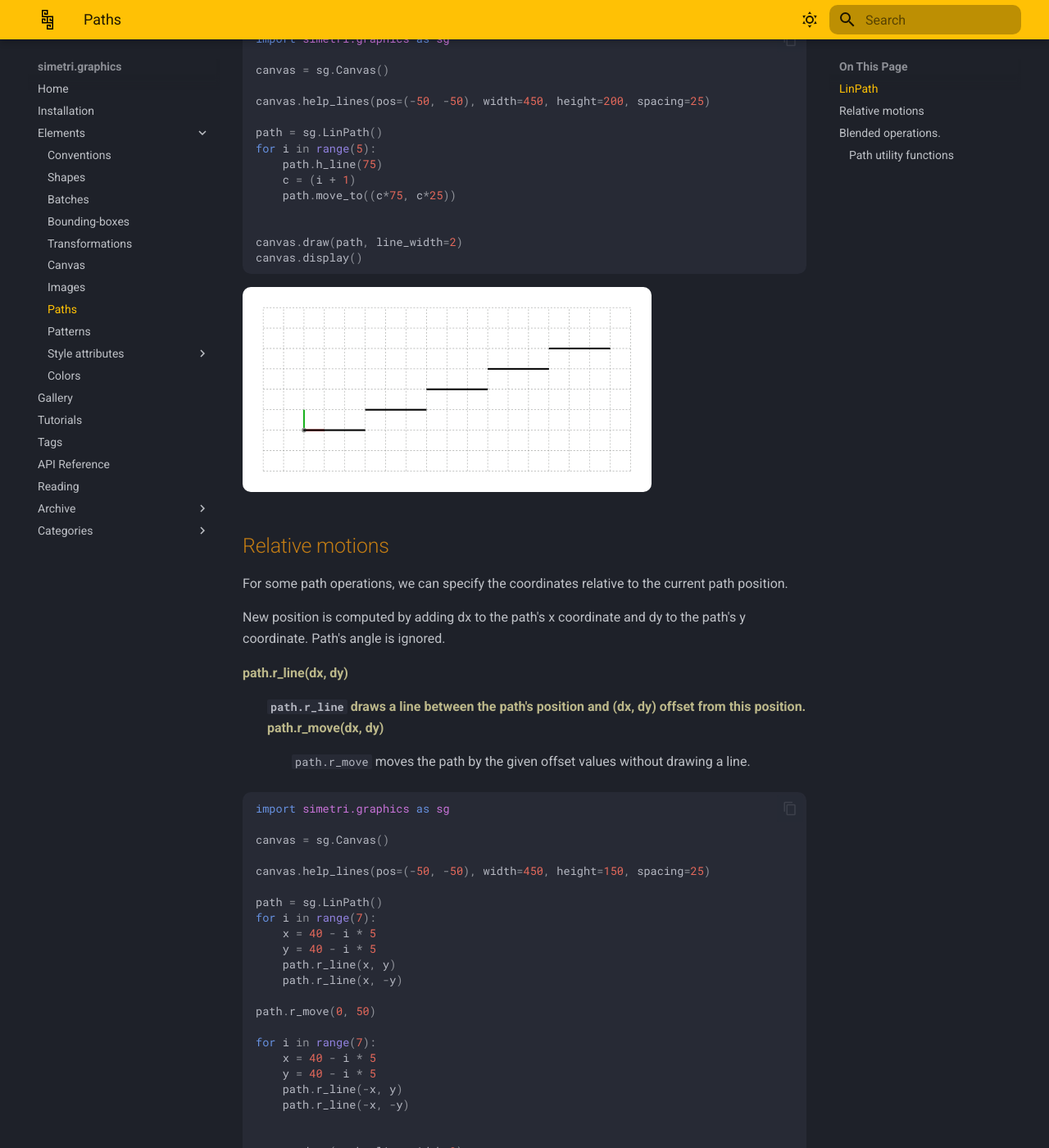
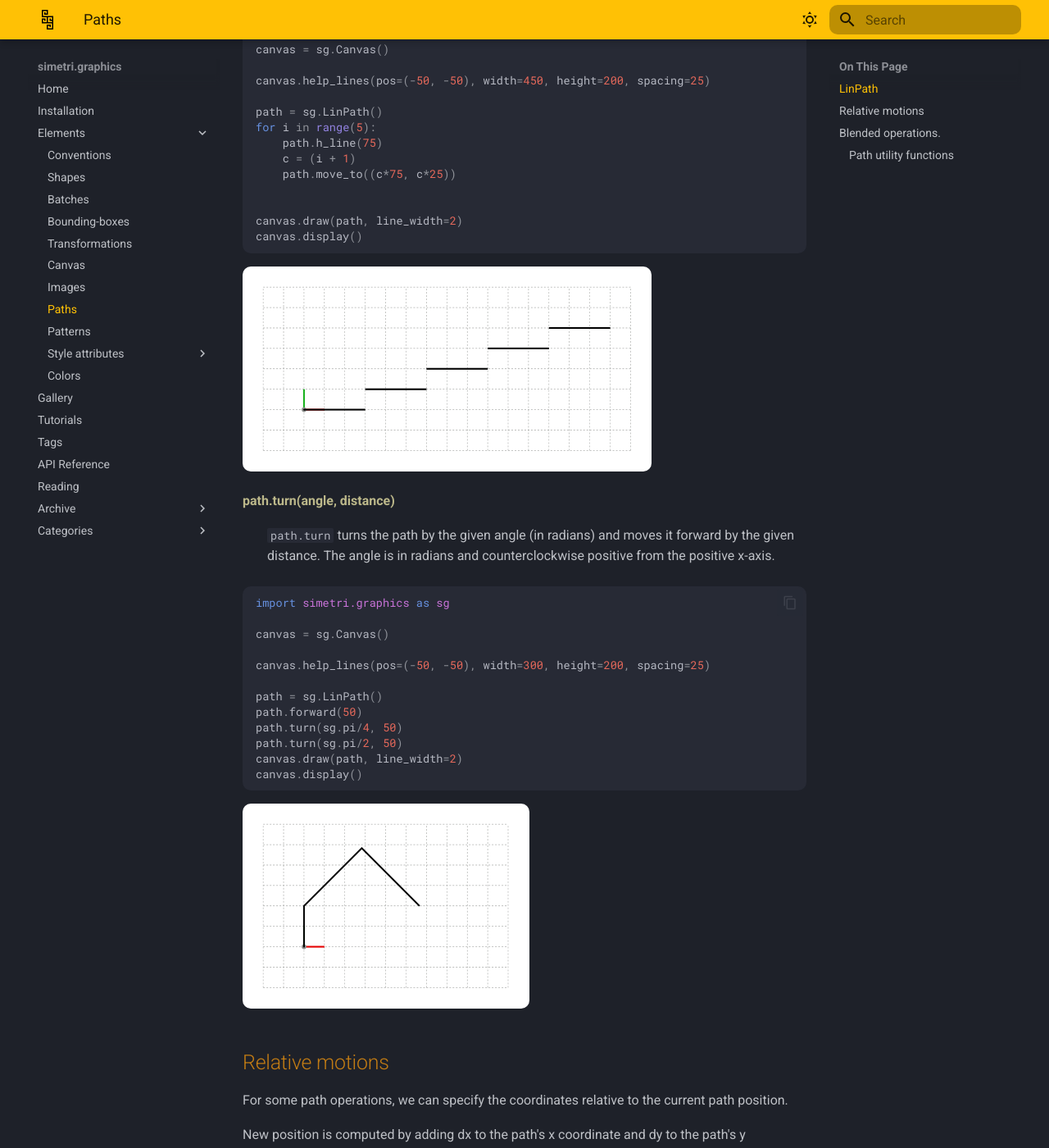
Before and after one commit to simetri-graphics/simetri, an MkDocs documentation site: the page built from docs/topics/linpath_doc.md, in a window 1280 px wide and 1400 px high, scrolled down 9361 px. Shown: the whole window at 82% size. Built offline with MkDocs 1.6.1 and Material for MkDocs 9.7.7, drawn with Linux system fonts in a browser that asks for light colours; nearby versions of some CDN libraries; library files that are not in the unit come from our copies; comment, search, counter and statistics services are not loaded; some of the changed text lies outside the part shown.

Commit message:
added linpath.turn

````diff
--- a/docs/topics/linpath_doc.md
+++ b/docs/topics/linpath_doc.md
@@ -400,6 +400,32 @@ canvas.display()
 
 
 ![png](linpath_doc_files/linpath_doc_21_0.png)
+
+
+
+path.turn(angle, distance)
+:   `path.turn` turns the path by the given angle (in radians) and moves it forward by the given distance. The angle is in radians and counterclockwise positive from the positive x-axis.
+
+
+
+```python
+import simetri.graphics as sg
+
+canvas = sg.Canvas()
+
+canvas.help_lines(pos=(-50, -50), width=300, height=200, spacing=25)
+
+path = sg.LinPath()
+path.forward(50)
+path.turn(sg.pi/4, 50)
+path.turn(sg.pi/2, 50)
+canvas.draw(path, line_width=2)
+canvas.display()
+```
+
+
+
+![png](linpath_doc_files/linpath_doc_22_0.png)
 
 
 
````
Also changed, not shown: other parts of docs/topics/linpath_doc.md (+1 -1 lines).
